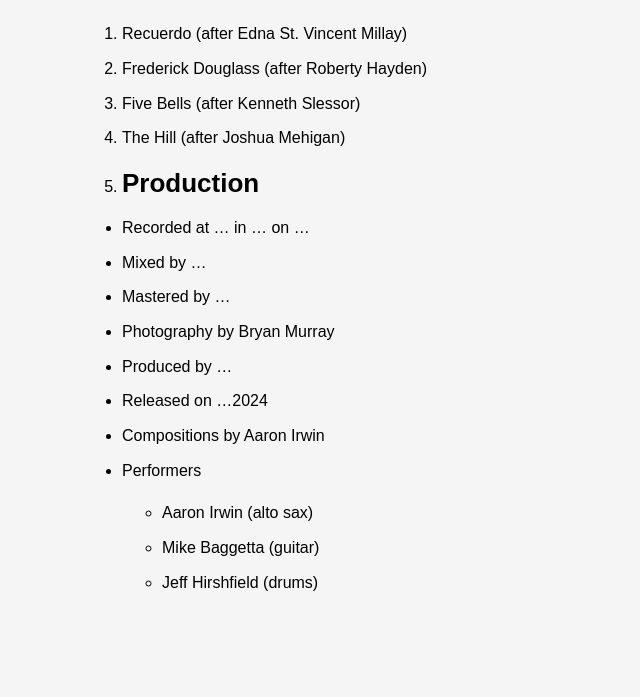
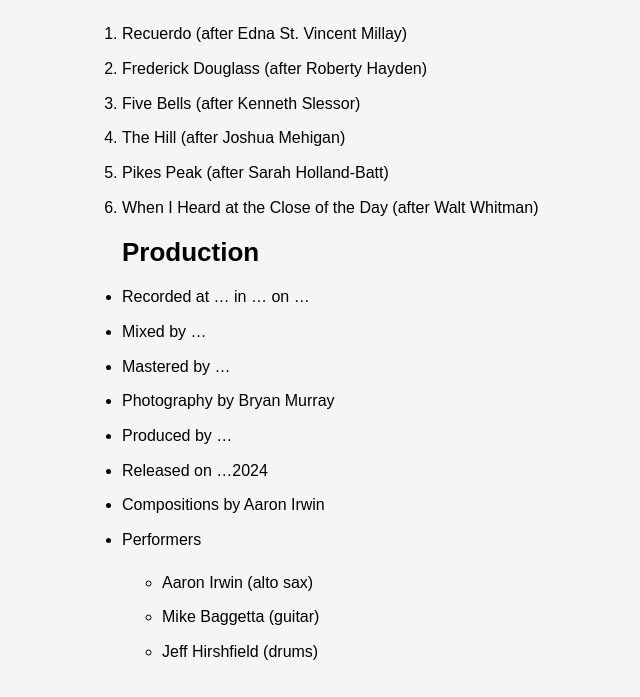
Before and after one commit to ryanve/aaronirwin.com, a Jekyll site: the page built from _albums/after.md, in a window 1280 px wide. Shown: the part 1022-1719 px from the top of the page, without its empty margins (78-718 px from the left). Built offline with Jekyll 4.4.1, drawn with Linux system fonts in a browser that asks for light colours; before the commit the page ends 1650 px from its top, so only the background shows below that.

Commit message:
Update after.md

```diff
--- a/_albums/after.md
+++ b/_albums/after.md
@@ -25,7 +25,8 @@ cover:
 2. Frederick Douglass (after Roberty Hayden)
 3. Five Bells (after Kenneth Slessor)
 4. The Hill (after Joshua Mehigan)
-5.
+5. Pikes Peak (after Sarah Holland-Batt)
+6. When I Heard at the Close of the Day (after Walt Whitman)
 ## Production
 
 - Recorded at ... in ... on ...
```
